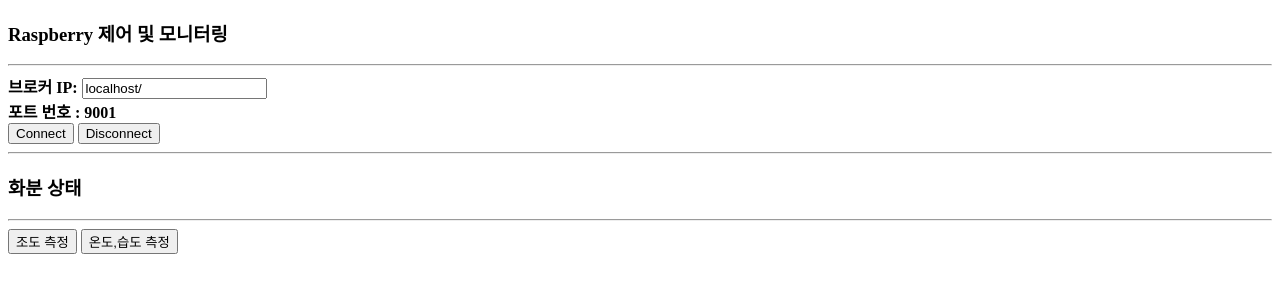
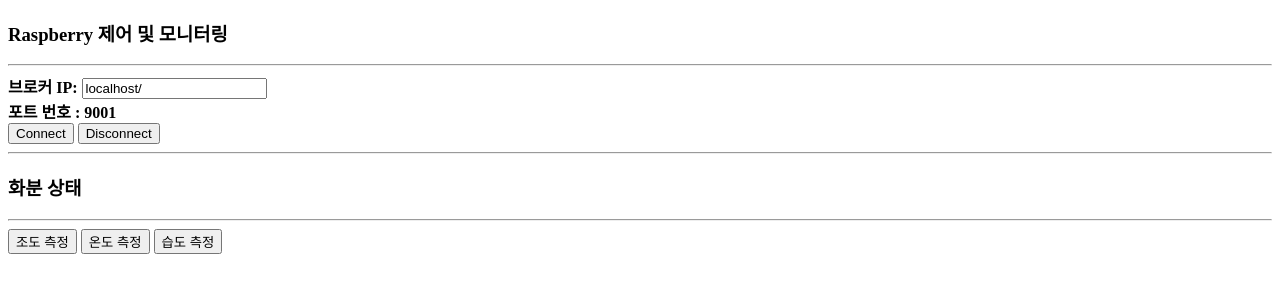
Before and after one commit to Jminu/rasp-smartfarm, a Flask app: page / in a window 1280 px wide. Shown: the top 300 px of the page. Run offline with Flask 3, Linux system fonts and the light colour scheme; some libraries are stand-ins or nearby versions.

Commit message:
온도 습도 따로 측정하도록 수정

```diff
--- a/mqtt.py
+++ b/mqtt.py
@@ -24,8 +24,8 @@ while True:
 	luminant = lumi.mcp.read_adc(0) #조도 읽기
 
 	client.publish("luminant", luminant, qos=0) #조도 퍼블리시
-	client.publish("temp_humid", temp, qos=0) #온도 퍼블리시
-	client.publish("temp_humid", humid, qos=0) #습도 퍼블리시
+	client.publish("temperature", temp, qos=0) #온도 퍼블리시
+	client.publish("humidity", humid, qos=0) #습도 퍼블리시
 
 	time.sleep(1)
 
--- a/templates/mainWeb.html
+++ b/templates/mainWeb.html
@@ -30,7 +30,8 @@
          <hr>
          <form id="subscribe-form">
             <input type="button" onclick="subscribe('luminant')" value="조도 측정"> <!--클릭시 조도 구독-->
-            <input type="button" onclick="subscribe('temp_humid')" value="온도,습도 측정"> <!--클륵시 온도, 습도 구독-->
+            <input type="button" onclick="subscribe('temperature')" value="온도 측정"> <!--클륵시 온도, 습도 구독-->
+            <input type="button" onclick="subscribe('humidity')" value="습도 측정"> <!--클륵시 온도, 습도 구독-->
          </form>
          <div id="messages"></div>
    </body>
```
